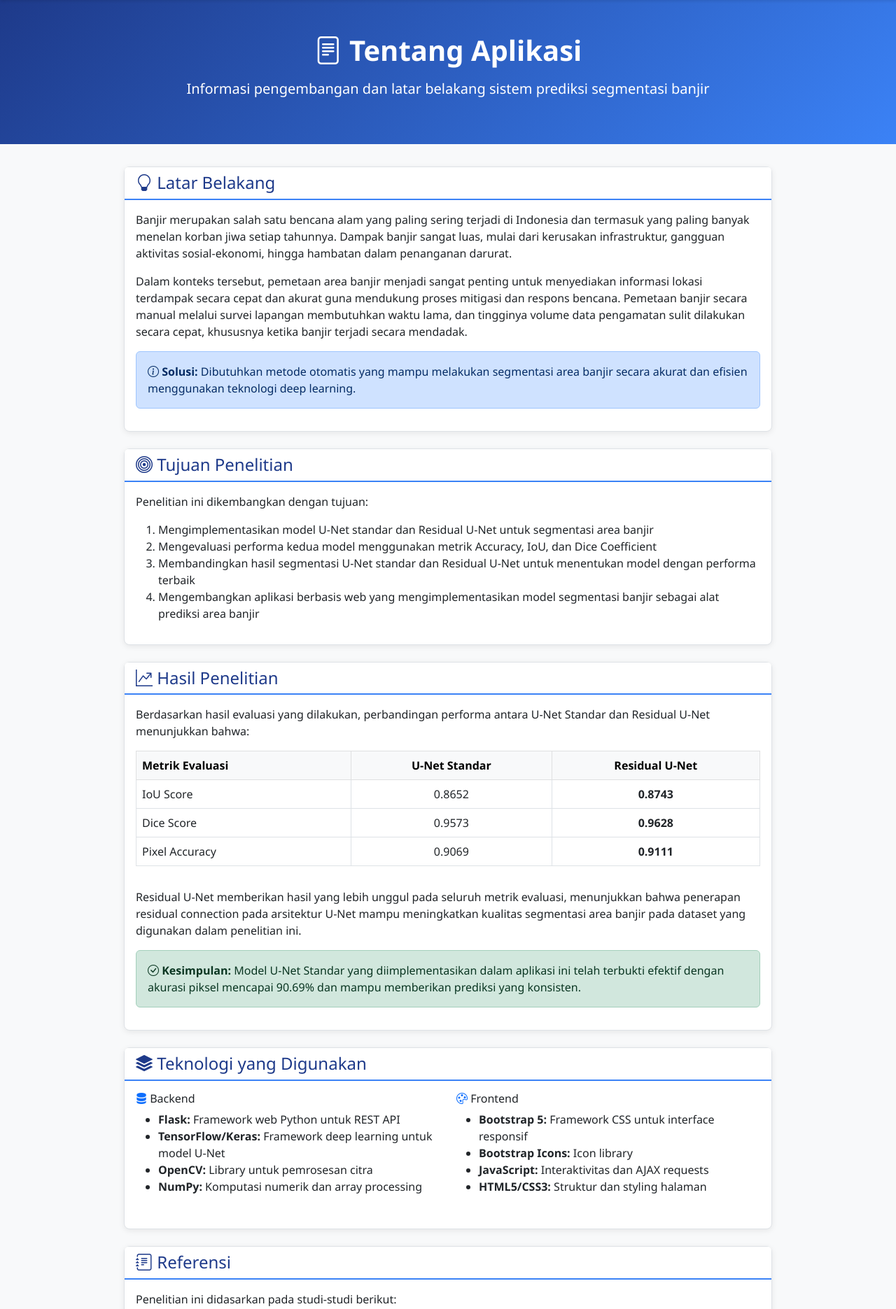
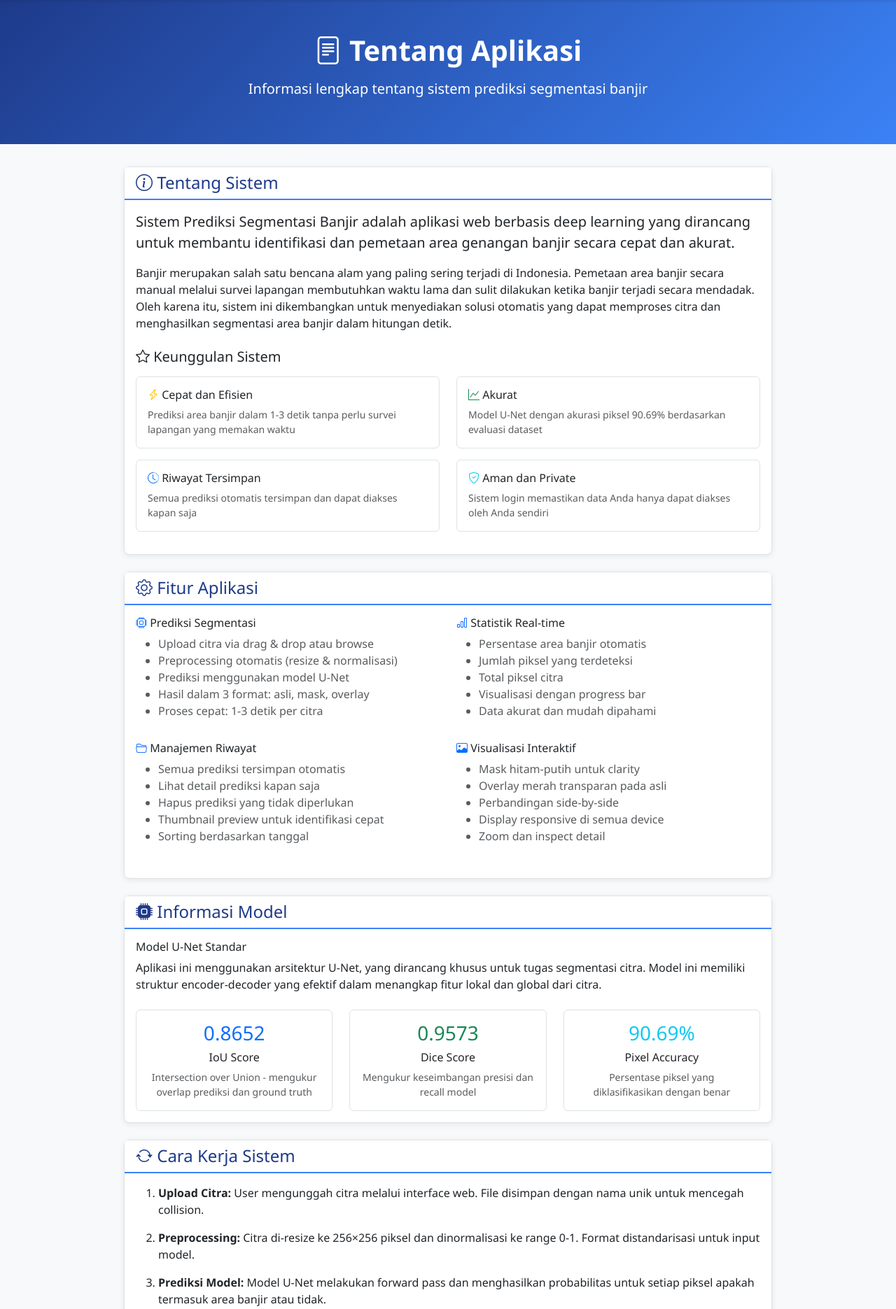
Before and after one commit to DivaIrnanda/PCD_web1, a Flask app: page /tentang in a window 1280 px wide. Shown: the part 80-1951 px from the top of the page at 70% size. Run offline with Flask 3, Linux system fonts and the light colour scheme.

Commit message:
update kecil

```diff
--- a/templates/tentang.html
+++ b/templates/tentang.html
@@ -7,7 +7,7 @@
 <div class="hero-section">
     <div class="container text-center">
         <h1><i class="bi bi-file-text"></i> Tentang Aplikasi</h1>
-        <p class="lead">Informasi pengembangan dan latar belakang sistem prediksi segmentasi banjir</p>
+        <p class="lead">Informasi lengkap tentang sistem prediksi segmentasi banjir</p>
     </div>
 </div>
 
@@ -16,173 +16,243 @@
     <div class="row">
         <div class="col-lg-10 mx-auto">
 
-            <!-- Latar Belakang -->
+            <!-- Tentang Sistem -->
             <div class="card">
                 <div class="card-header">
-                    <h4 class="mb-0"><i class="bi bi-lightbulb"></i> Latar Belakang</h4>
+                    <h4 class="mb-0"><i class="bi bi-info-circle"></i> Tentang Sistem</h4>
                 </div>
                 <div class="card-body">
-                    <p>Banjir merupakan salah satu bencana alam yang paling sering terjadi di Indonesia dan termasuk yang paling banyak menelan korban jiwa setiap tahunnya. Dampak banjir sangat luas, mulai dari kerusakan infrastruktur, gangguan aktivitas sosial-ekonomi, hingga hambatan dalam penanganan darurat.</p>
+                    <p class="lead">Sistem Prediksi Segmentasi Banjir adalah aplikasi web berbasis deep learning yang dirancang untuk membantu identifikasi dan pemetaan area genangan banjir secara cepat dan akurat.</p>
 
-                    <p>Dalam konteks tersebut, pemetaan area banjir menjadi sangat penting untuk menyediakan informasi lokasi terdampak secara cepat dan akurat guna mendukung proses mitigasi dan respons bencana. Pemetaan banjir secara manual melalui survei lapangan membutuhkan waktu lama, dan tingginya volume data pengamatan sulit dilakukan secara cepat, khususnya ketika banjir terjadi secara mendadak.</p>
+                    <p>Banjir merupakan salah satu bencana alam yang paling sering terjadi di Indonesia. Pemetaan area banjir secara manual melalui survei lapangan membutuhkan waktu lama dan sulit dilakukan ketika banjir terjadi secara mendadak. Oleh karena itu, sistem ini dikembangkan untuk menyediakan solusi otomatis yang dapat memproses citra dan menghasilkan segmentasi area banjir dalam hitungan detik.</p>
 
-                    <div class="alert alert-primary mt-3">
-                        <i class="bi bi-info-circle"></i> <strong>Solusi:</strong> Dibutuhkan metode otomatis yang mampu melakukan segmentasi area banjir secara akurat dan efisien menggunakan teknologi deep learning.
+                    <h5 class="mt-4"><i class="bi bi-star"></i> Keunggulan Sistem</h5>
+                    <div class="row mt-3">
+                        <div class="col-md-6 mb-3">
+                            <div class="border rounded p-3">
+                                <h6><i class="bi bi-lightning-charge text-warning"></i> Cepat dan Efisien</h6>
+                                <p class="text-muted small mb-0">Prediksi area banjir dalam 1-3 detik tanpa perlu survei lapangan yang memakan waktu</p>
+                            </div>
+                        </div>
+                        <div class="col-md-6 mb-3">
+                            <div class="border rounded p-3">
+                                <h6><i class="bi bi-graph-up text-success"></i> Akurat</h6>
+                                <p class="text-muted small mb-0">Model U-Net dengan akurasi piksel 90.69% berdasarkan evaluasi dataset</p>
+                            </div>
+                        </div>
+                        <div class="col-md-6 mb-3">
+                            <div class="border rounded p-3">
+                                <h6><i class="bi bi-clock-history text-primary"></i> Riwayat Tersimpan</h6>
+                                <p class="text-muted small mb-0">Semua prediksi otomatis tersimpan dan dapat diakses kapan saja</p>
+                            </div>
+                        </div>
+                        <div class="col-md-6 mb-3">
+                            <div class="border rounded p-3">
+                                <h6><i class="bi bi-shield-check text-info"></i> Aman dan Private</h6>
+                                <p class="text-muted small mb-0">Sistem login memastikan data Anda hanya dapat diakses oleh Anda sendiri</p>
+                            </div>
+                        </div>
                     </div>
                 </div>
             </div>
 
-            <!-- Tujuan Penelitian -->
+            <!-- Fitur Aplikasi -->
             <div class="card">
                 <div class="card-header">
-                    <h4 class="mb-0"><i class="bi bi-bullseye"></i> Tujuan Penelitian</h4>
-                </div>
-                <div class="card-body">
-                    <p>Penelitian ini dikembangkan dengan tujuan:</p>
-                    <ol>
-                        <li>Mengimplementasikan model U-Net standar dan Residual U-Net untuk segmentasi area banjir</li>
-                        <li>Mengevaluasi performa kedua model menggunakan metrik Accuracy, IoU, dan Dice Coefficient</li>
-                        <li>Membandingkan hasil segmentasi U-Net standar dan Residual U-Net untuk menentukan model dengan performa terbaik</li>
-                        <li>Mengembangkan aplikasi berbasis web yang mengimplementasikan model segmentasi banjir sebagai alat prediksi area banjir</li>
-                    </ol>
-                </div>
-            </div>
-
-            <!-- Hasil Penelitian -->
-            <div class="card">
-                <div class="card-header">
-                    <h4 class="mb-0"><i class="bi bi-graph-up-arrow"></i> Hasil Penelitian</h4>
-                </div>
-                <div class="card-body">
-                    <p>Berdasarkan hasil evaluasi yang dilakukan, perbandingan performa antara U-Net Standar dan Residual U-Net menunjukkan bahwa:</p>
-
-                    <div class="table-responsive mt-3">
-                        <table class="table table-bordered">
-                            <thead class="table-light">
-                                <tr>
-                                    <th>Metrik Evaluasi</th>
-                                    <th class="text-center">U-Net Standar</th>
-                                    <th class="text-center">Residual U-Net</th>
-                                </tr>
-                            </thead>
-                            <tbody>
-                                <tr>
-                                    <td>IoU Score</td>
-                                    <td class="text-center">0.8652</td>
-                                    <td class="text-center"><strong>0.8743</strong></td>
-                                </tr>
-                                <tr>
-                                    <td>Dice Score</td>
-                                    <td class="text-center">0.9573</td>
-                                    <td class="text-center"><strong>0.9628</strong></td>
-                                </tr>
-                                <tr>
-                                    <td>Pixel Accuracy</td>
-                                    <td class="text-center">0.9069</td>
-                                    <td class="text-center"><strong>0.9111</strong></td>
-                                </tr>
-                            </tbody>
-                        </table>
-                    </div>
-
-                    <p class="mt-3">Residual U-Net memberikan hasil yang lebih unggul pada seluruh metrik evaluasi, menunjukkan bahwa penerapan residual connection pada arsitektur U-Net mampu meningkatkan kualitas segmentasi area banjir pada dataset yang digunakan dalam penelitian ini.</p>
-
-                    <div class="alert alert-success">
-                        <i class="bi bi-check-circle"></i> <strong>Kesimpulan:</strong> Model U-Net Standar yang diimplementasikan dalam aplikasi ini telah terbukti efektif dengan akurasi piksel mencapai 90.69% dan mampu memberikan prediksi yang konsisten.
-                    </div>
-                </div>
-            </div>
-
-            <!-- Teknologi -->
-            <div class="card">
-                <div class="card-header">
-                    <h4 class="mb-0"><i class="bi bi-stack"></i> Teknologi yang Digunakan</h4>
+                    <h4 class="mb-0"><i class="bi bi-gear"></i> Fitur Aplikasi</h4>
                 </div>
                 <div class="card-body">
                     <div class="row">
                         <div class="col-md-6 mb-3">
-                            <h6><i class="bi bi-server text-primary"></i> Backend</h6>
-                            <ul>
-                                <li><strong>Flask:</strong> Framework web Python untuk REST API</li>
-                                <li><strong>TensorFlow/Keras:</strong> Framework deep learning untuk model U-Net</li>
-                                <li><strong>OpenCV:</strong> Library untuk pemrosesan citra</li>
-                                <li><strong>NumPy:</strong> Komputasi numerik dan array processing</li>
+                            <h6><i class="bi bi-cpu text-primary"></i> Prediksi Segmentasi</h6>
+                            <ul class="text-muted">
+                                <li>Upload citra via drag & drop atau browse</li>
+                                <li>Preprocessing otomatis (resize & normalisasi)</li>
+                                <li>Prediksi menggunakan model U-Net</li>
+                                <li>Hasil dalam 3 format: asli, mask, overlay</li>
+                                <li>Proses cepat: 1-3 detik per citra</li>
                             </ul>
                         </div>
                         <div class="col-md-6 mb-3">
-                            <h6><i class="bi bi-palette text-primary"></i> Frontend</h6>
-                            <ul>
-                                <li><strong>Bootstrap 5:</strong> Framework CSS untuk interface responsif</li>
-                                <li><strong>Bootstrap Icons:</strong> Icon library</li>
-                                <li><strong>JavaScript:</strong> Interaktivitas dan AJAX requests</li>
-                                <li><strong>HTML5/CSS3:</strong> Struktur dan styling halaman</li>
+                            <h6><i class="bi bi-bar-chart text-primary"></i> Statistik Real-time</h6>
+                            <ul class="text-muted">
+                                <li>Persentase area banjir otomatis</li>
+                                <li>Jumlah piksel yang terdeteksi</li>
+                                <li>Total piksel citra</li>
+                                <li>Visualisasi dengan progress bar</li>
+                                <li>Data akurat dan mudah dipahami</li>
+                            </ul>
+                        </div>
+                        <div class="col-md-6 mb-3">
+                            <h6><i class="bi bi-folder2-open text-primary"></i> Manajemen Riwayat</h6>
+                            <ul class="text-muted">
+                                <li>Semua prediksi tersimpan otomatis</li>
+                                <li>Lihat detail prediksi kapan saja</li>
+                                <li>Hapus prediksi yang tidak diperlukan</li>
+                                <li>Thumbnail preview untuk identifikasi cepat</li>
+                                <li>Sorting berdasarkan tanggal</li>
+                            </ul>
+                        </div>
+                        <div class="col-md-6 mb-3">
+                            <h6><i class="bi bi-image text-primary"></i> Visualisasi Interaktif</h6>
+                            <ul class="text-muted">
+                                <li>Mask hitam-putih untuk clarity</li>
+                                <li>Overlay merah transparan pada asli</li>
+                                <li>Perbandingan side-by-side</li>
+                                <li>Display responsive di semua device</li>
+                                <li>Zoom dan inspect detail</li>
                             </ul>
                         </div>
                     </div>
                 </div>
             </div>
 
-            <!-- Referensi -->
+            <!-- Model Information -->
             <div class="card">
                 <div class="card-header">
-                    <h4 class="mb-0"><i class="bi bi-journal-text"></i> Referensi</h4>
+                    <h4 class="mb-0"><i class="bi bi-cpu-fill"></i> Informasi Model</h4>
                 </div>
                 <div class="card-body">
-                    <p>Penelitian ini didasarkan pada studi-studi berikut:</p>
+                    <h6>Model U-Net Standar</h6>
+                    <p>Aplikasi ini menggunakan arsitektur U-Net, yang dirancang khusus untuk tugas segmentasi citra. Model ini memiliki struktur encoder-decoder yang efektif dalam menangkap fitur lokal dan global dari citra.</p>
 
-                    <div class="border-start border-primary border-3 ps-3 mb-3">
-                        <p class="mb-1"><strong>Gumelar, N. (2020).</strong></p>
-                        <p class="text-muted mb-0">Integrating Flood Risk into Urban Planning in Indonesia. <em>Journal of Green Science and Technology, IV(1).</em></p>
-                    </div>
-
-                    <div class="border-start border-primary border-3 ps-3 mb-3">
-                        <p class="mb-1"><strong>Paul, S., & Ganju, S. (2021).</strong></p>
-                        <p class="text-muted mb-0">Flood Segmentation on Sentinel-1 SAR Imagery with Semi-Supervised Learning. Mencapai IoU 0.7654 menggunakan ensemble U-Net dan U-Net++.</p>
-                    </div>
-
-                    <div class="border-start border-primary border-3 ps-3 mb-3">
-                        <p class="mb-1"><strong>Liu, Y., Romanelli, M., Srivastava, N., & Toutin, R. (2024).</strong></p>
-                        <p class="text-muted mb-0">FloodScan: Flood Mapping Semantic Segmentation Using a U-Net Model with Feature Representations of Sentinel-1 and Sentinel-2 Data.</p>
-                    </div>
-
-                    <div class="border-start border-primary border-3 ps-3">
-                        <p class="mb-1"><strong>M. Ravanashree et al. (2025).</strong></p>
-                        <p class="text-muted mb-0">The Role of Google Earth Engine in Flood Disaster Management: A Review of Capabilities and Challenges. <em>Advances in Research, 26(2), 472-479.</em></p>
+                    <div class="row text-center mt-4">
+                        <div class="col-md-4">
+                            <div class="border rounded p-3">
+                                <h3 class="text-primary">0.8652</h3>
+                                <h6>IoU Score</h6>
+                                <p class="text-muted small mb-0">Intersection over Union - mengukur overlap prediksi dan ground truth</p>
+                            </div>
+                        </div>
+                        <div class="col-md-4">
+                            <div class="border rounded p-3">
+                                <h3 class="text-success">0.9573</h3>
+                                <h6>Dice Score</h6>
+                                <p class="text-muted small mb-0">Mengukur keseimbangan presisi dan recall model</p>
+                            </div>
+                        </div>
+                        <div class="col-md-4">
+                            <div class="border rounded p-3">
+                                <h3 class="text-info">90.69%</h3>
+                                <h6>Pixel Accuracy</h6>
+                                <p class="text-muted small mb-0">Persentase piksel yang diklasifikasikan dengan benar</p>
+                            </div>
+                        </div>
                     </div>
                 </div>
             </div>
 
-            <!-- Pengembang -->
+            <!-- Cara Kerja -->
             <div class="card">
                 <div class="card-header">
-                    <h4 class="mb-0"><i class="bi bi-people"></i> Tim Pengembang</h4>
+                    <h4 class="mb-0"><i class="bi bi-arrow-repeat"></i> Cara Kerja Sistem</h4>
                 </div>
                 <div class="card-body">
-                    <p>Aplikasi ini dikembangkan sebagai bagian dari penelitian untuk mengimplementasikan model deep learning dalam pemetaan banjir. Sistem ini dirancang untuk membantu proses mitigasi dan respons bencana banjir dengan menyediakan informasi lokasi terdampak secara cepat dan akurat.</p>
+                    <ol class="mb-0">
+                        <li class="mb-3">
+                            <strong>Upload Citra:</strong> User mengunggah citra melalui interface web. File disimpan dengan nama unik untuk mencegah collision.
+                        </li>
+                        <li class="mb-3">
+                            <strong>Preprocessing:</strong> Citra di-resize ke 256×256 piksel dan dinormalisasi ke range 0-1. Format distandarisasi untuk input model.
+                        </li>
+                        <li class="mb-3">
+                            <strong>Prediksi Model:</strong> Model U-Net melakukan forward pass dan menghasilkan probabilitas untuk setiap piksel apakah termasuk area banjir atau tidak.
+                        </li>
+                        <li class="mb-3">
+                            <strong>Thresholding:</strong> Probabilitas di-threshold pada nilai 0.5. Piksel dengan probabilitas > 0.5 diklasifikasikan sebagai banjir.
+                        </li>
+                        <li class="mb-3">
+                            <strong>Visualisasi:</strong> Sistem membuat 3 jenis visualisasi: citra asli, mask hitam-putih, dan overlay dengan transparansi merah.
+                        </li>
+                        <li class="mb-3">
+                            <strong>Kalkulasi Statistik:</strong> Menghitung persentase area banjir, jumlah piksel banjir, dan total piksel.
+                        </li>
+                        <li class="mb-3">
+                            <strong>Penyimpanan:</strong> Semua file (original, mask, overlay) disimpan ke disk dan metadata disimpan ke database SQLite.
+                        </li>
+                        <li>
+                            <strong>Response:</strong> Hasil dikirim ke browser dalam format base64 untuk display real-time tanpa reload.
+                        </li>
+                    </ol>
+                </div>
+            </div>
 
-                    <div class="alert alert-info mt-3">
-                        <i class="bi bi-envelope"></i> Untuk pertanyaan atau feedback, silakan hubungi tim pengembang melalui sistem yang tersedia.
+            <!-- Keamanan -->
+            <div class="card">
+                <div class="card-header">
+                    <h4 class="mb-0"><i class="bi bi-shield-lock"></i> Keamanan dan Privasi</h4>
+                </div>
+                <div class="card-body">
+                    <p>Sistem ini dibangun dengan mempertimbangkan aspek keamanan dan privasi data pengguna:</p>
+
+                    <div class="row">
+                        <div class="col-md-6 mb-3">
+                            <div class="d-flex">
+                                <div class="flex-shrink-0">
+                                    <i class="bi bi-check-circle-fill text-success" style="font-size: 1.5rem;"></i>
+                                </div>
+                                <div class="flex-grow-1 ms-3">
+                                    <h6>Data Privacy</h6>
+                                    <p class="text-muted mb-0">Setiap user hanya dapat mengakses data milik mereka sendiri. Data prediksi bersifat private dan tidak dapat diakses oleh user lain.</p>
+                                </div>
+                            </div>
+                        </div>
+                        <div class="col-md-6 mb-3">
+                            <div class="d-flex">
+                                <div class="flex-shrink-0">
+                                    <i class="bi bi-check-circle-fill text-success" style="font-size: 1.5rem;"></i>
+                                </div>
+                                <div class="flex-grow-1 ms-3">
+                                    <h6>Secure Storage</h6>
+                                    <p class="text-muted mb-0">File citra dan hasil prediksi disimpan dengan nama unik dan terenkripsi untuk mencegah akses tidak sah.</p>
+                                </div>
+                            </div>
+                        </div>
+                        <div class="col-md-6 mb-3">
+                            <div class="d-flex">
+                                <div class="flex-shrink-0">
+                                    <i class="bi bi-check-circle-fill text-success" style="font-size: 1.5rem;"></i>
+                                </div>
+                                <div class="flex-grow-1 ms-3">
+                                    <h6>File Upload Security</h6>
+                                    <p class="text-muted mb-0">Validasi format file, sanitize filename, dan batasan ukuran file maksimal untuk mencegah malicious upload.</p>
+                                </div>
+                            </div>
+                        </div>
+                        <div class="col-md-6 mb-3">
+                            <div class="d-flex">
+                                <div class="flex-shrink-0">
+                                    <i class="bi bi-check-circle-fill text-success" style="font-size: 1.5rem;"></i>
+                                </div>
+                                <div class="flex-grow-1 ms-3">
+                                    <h6>Data Control</h6>
+                                    <p class="text-muted mb-0">User memiliki kontrol penuh terhadap data mereka dan dapat menghapus prediksi kapan saja.</p>
+                                </div>
+                            </div>
+                        </div>
                     </div>
                 </div>
             </div>
 
-            <!-- Kontribusi -->
+            <!-- Batasan Sistem -->
             <div class="card">
                 <div class="card-header">
-                    <h4 class="mb-0"><i class="bi bi-heart"></i> Kontribusi Sistem</h4>
+                    <h4 class="mb-0"><i class="bi bi-exclamation-triangle"></i> Batasan Sistem</h4>
                 </div>
                 <div class="card-body">
-                    <p>Sistem prediksi segmentasi banjir ini diharapkan dapat memberikan kontribusi dalam:</p>
-                    <ul class="mb-0">
-                        <li>Mempercepat proses pemetaan area banjir untuk respons darurat</li>
-                        <li>Mengurangi ketergantungan pada survei lapangan manual yang memakan waktu</li>
-                        <li>Memberikan informasi visual yang mudah dipahami untuk pengambilan keputusan</li>
-                        <li>Mendukung upaya mitigasi dan manajemen risiko bencana banjir di Indonesia</li>
-                        <li>Menyediakan platform yang dapat dikembangkan lebih lanjut dengan teknologi yang lebih canggih</li>
+                    <div class="alert alert-warning">
+                        <i class="bi bi-info-circle"></i> <strong>Penting untuk Diketahui:</strong>
+                    </div>
+
+                    <ul>
+                        <li class="mb-2">Model memiliki akurasi 90.69%, namun tidak sempurna. Hasil prediksi sebaiknya digunakan sebagai <strong>alat bantu</strong> dan memerlukan validasi dari expert atau observasi lapangan untuk keputusan kritis.</li>
+                        <li class="mb-2">Kualitas prediksi sangat bergantung pada kualitas input citra. Gambar yang blur, terlalu gelap, atau memiliki banyak noise dapat menghasilkan prediksi yang kurang akurat.</li>
+                        <li class="mb-2">Model dilatih dengan dataset tertentu. Performa terbaik pada kondisi yang mirip dengan data training. Kondisi ekstrim atau atipical mungkin menghasilkan hasil yang kurang optimal.</li>
+                        <li class="mb-2">Ukuran file maksimal 16MB. Citra yang terlalu besar perlu dikompres terlebih dahulu.</li>
+                        <li>Sistem memerlukan koneksi internet yang stabil untuk upload dan prediksi.</li>
                     </ul>
                 </div>
             </div>
-
         </div>
     </div>
 </div>
```
Also changed, not shown: templates/panduan.html (added, +330 -0 lines), tempCodeRunnerFile.py (deleted).
